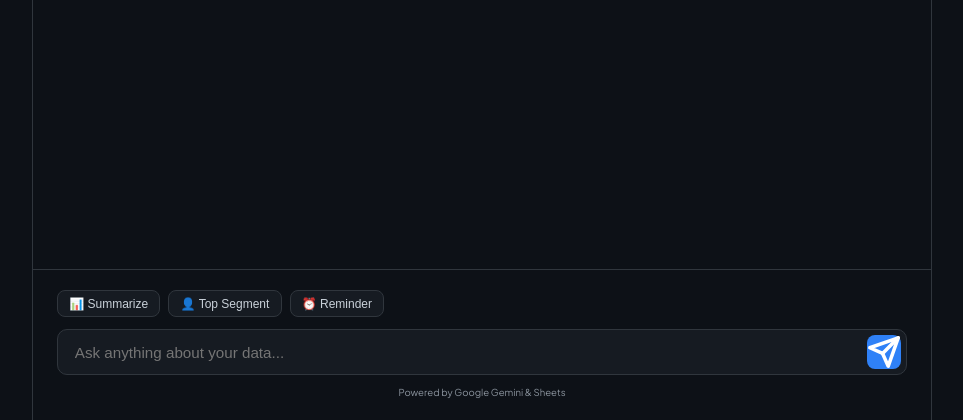
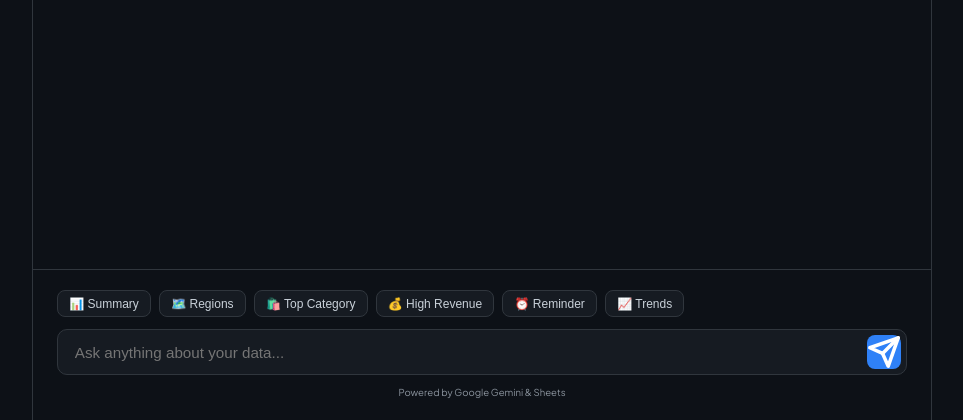
Before and after one commit to Subhajit-Chowdhury/Virtual-PromptWars-H2S-001, a Flask app: page / in a window 1280 px wide. Shown: the part 380-800 px from the top of the page, without its empty margins (158-1121 px from the left). Run offline with Flask 3, Linux system fonts and the light colour scheme.

Commit message:
feat: add initial HTML template for DataPulse assistant interface

```diff
--- a/templates/index.html
+++ b/templates/index.html
@@ -34,9 +34,12 @@
 
         <section class="controls">
             <div class="quick-actions">
-                <button class="action-chip" onclick="handleSuggestion('Summarize my sales sheet')">📊 Summarize</button>
-                <button class="action-chip" onclick="handleSuggestion('Who is the top segment?')">👤 Top Segment</button>
+                <button class="action-chip" onclick="handleSuggestion('Summarize my sales data')">📊 Summary</button>
+                <button class="action-chip" onclick="handleSuggestion('Show me the regional breakdown')">🗺️ Regions</button>
+                <button class="action-chip" onclick="handleSuggestion('What is the top performing category?')">🛍️ Top Category</button>
+                <button class="action-chip" onclick="handleSuggestion('Find the highest revenue deals')">💰 High Revenue</button>
                 <button class="action-chip" onclick="handleSuggestion('Set a reminder to review data')">⏰ Reminder</button>
+                <button class="action-chip" onclick="handleSuggestion('What are the current growth trends?')">📈 Trends</button>
             </div>
             <div class="input-area">
                 <input type="text" id="user-input" placeholder="Ask anything about your data..." autocomplete="off">
```
